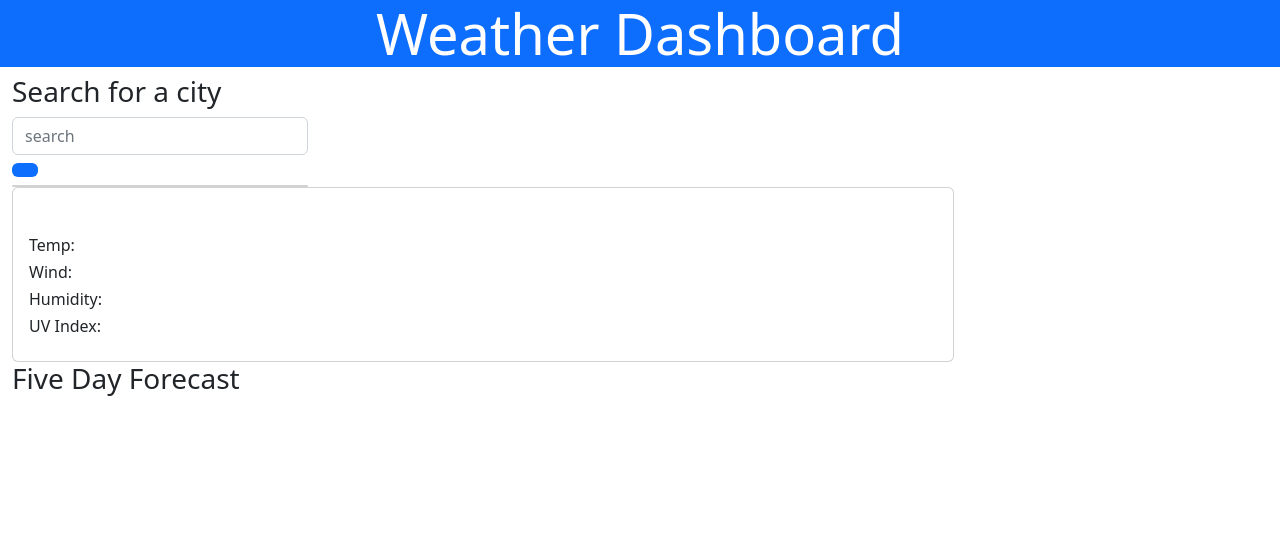
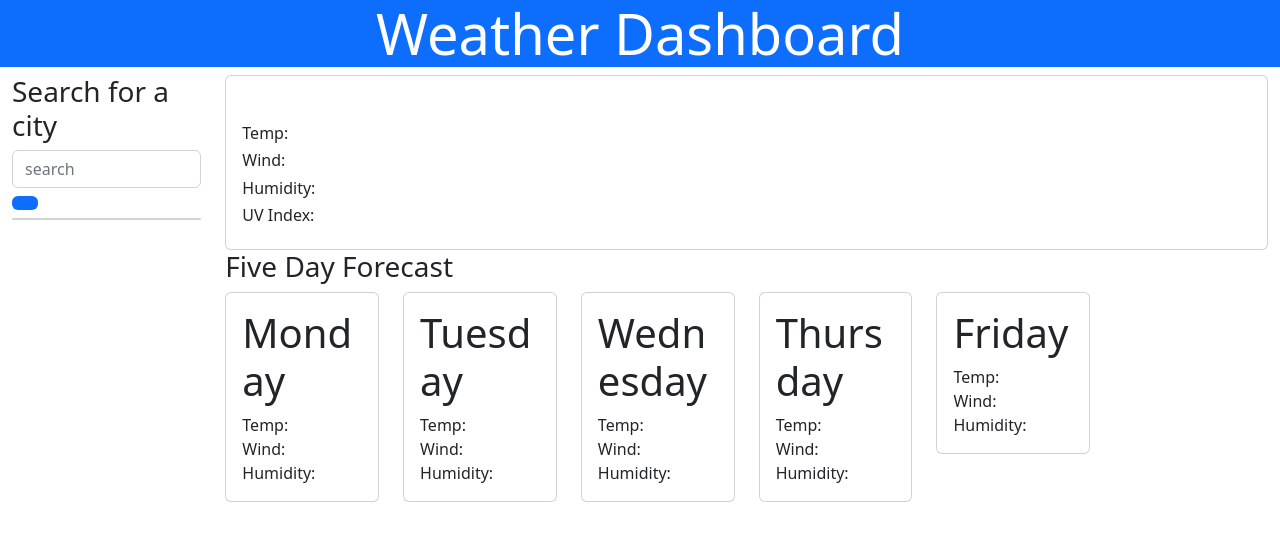
Before and after one commit to rmoreno162303/Weather-Dashboard, a plain HTML site: page index.html in a window 1280 px wide. Drawn offline with nearby package versions, Linux system fonts and the light colour scheme.

Commit message:
developed code for five day forecast

```diff
--- a/index.html
+++ b/index.html
@@ -13,7 +13,7 @@
     </header>
     <div class="container" style="max-width:1400px">
         <div class="row">
-            <aside class="col-md-3">
+            <aside class="col-md-2">
                 <h3>Search for a city</h3>
             <!-- <form class="form-inline"> -->
                     <input class="form-control mr-sm-2" id="search-input" type="text" placeholder="search"/>
@@ -24,8 +24,8 @@
                     <ul class="list-group list-group-flush" id="search-history"></ul>
                 </div>
             </aside>
-        </div>
-        <div class="col-md-9">
+
+            <div class="col-md-10">
                 <div class="card">
                     <div class="card-body">
                         <div class="row">
@@ -48,8 +48,59 @@
                     <div class="col-lg-12">
                         <h3>Five Day Forecast</h3>
                     </div>
-                <div class="col-lg-12">
-                    <div class="row" id="forecast"></div>
+                    <div class="col-lg-2">
+                        <div class="card">
+                            <div class="card-body">
+                                <h1 class="card-title">Monday</h1>
+                                <div class="tempMonday">Temp: </div>
+                                <div class="windMonday">Wind: </div>
+                                <div class="humMonday">Humidity: </div>
+                            </div>
+                        </div>
+                    </div>
+                    <div class="col-lg-2">
+                        <div class="card">
+                            <div class="card-body">
+                                <h1 class="card-title">Tuesday</h1>
+                                <div class="tempTuesday">Temp: </div>
+                                <div class="windTuesday">Wind: </div>
+                                <div class="humTuesday">Humidity: </div>
+                            </div>
+                        </div>
+                    </div>
+                    <div class="col-lg-2">
+                        <div class="card">
+                            <div class="card-body">
+                                <h1 class="card-title">Wednesday</h1>
+                                <!--icon-->
+                                <div class="tempWednesday">Temp: </div>
+                                <div class="windWednesday">Wind: </div>
+                                <div class="humWednesday">Humidity: </div>
+
+
+                            </div>
+                        </div>
+                    </div>
+                    <div class="col-lg-2">
+                        <div class="card">
+                            <div class="card-body">
+                                <h1 class="card-title">Thursday</h1>
+                                <div class="tempThursday">Temp: </div>
+                                <div class="windThursday">Wind: </div>
+                                <div class="humThursday">Humidity: </div>
+                            </div>
+                        </div>
+                    </div>
+                    <div class="col-lg-2">
+                        <div class="card">
+                            <div class="card-body">
+                                <h1 class="card-title">Friday</h1>
+                                <div class="tempFriday">Temp: </div>
+                                <div class="windFriday">Wind: </div>
+                                <div class="humFriday">Humidity: </div>
+                            </div>
+                        </div>
+                    </div>
                 </div>
             </div>
         </div>
@@ -60,3 +111,5 @@
     <script src="script.js"></script>
 </body>
 </html>
+
+<!-- <div class="row" id="forecast"></div> -->
```
Lines whose indentation alone changed are shown as unchanged.
